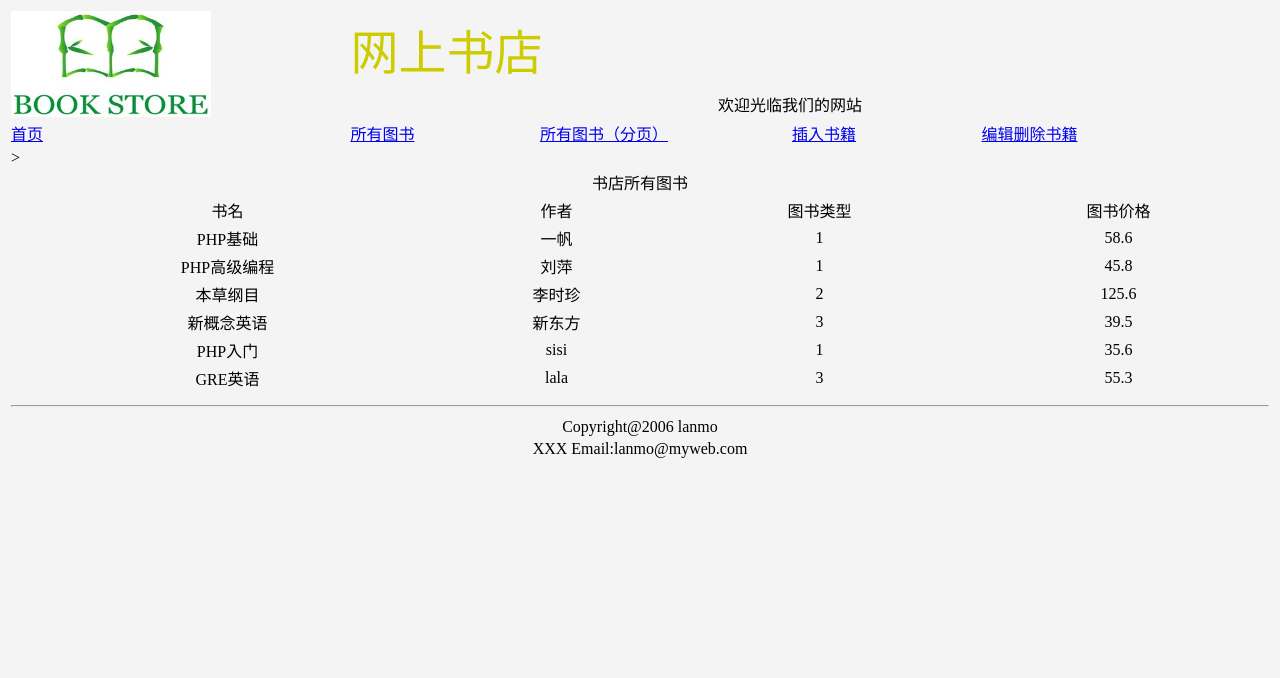
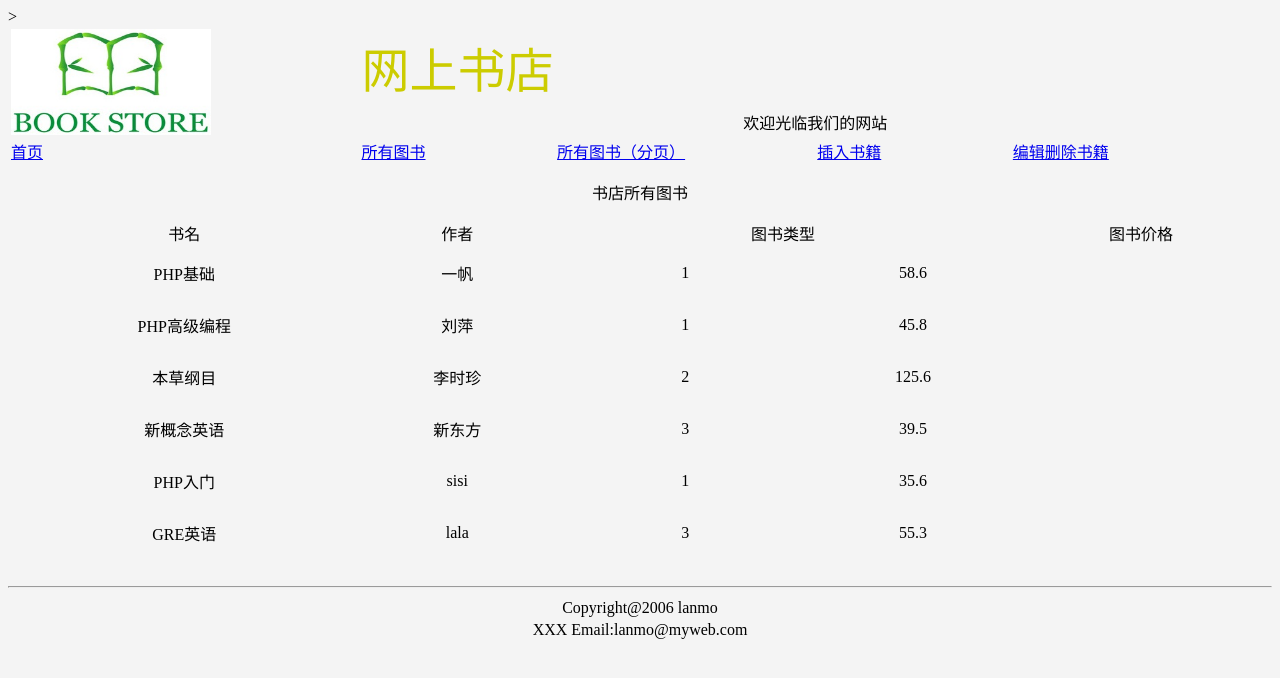
Before and after one commit to forteacherspaper/simplebookstore, a PHP site: page /allbooklist.php in a window 1280 px wide. Shown: the top 678 px of the page. Run offline with PHP 8.4, Linux system fonts and the light colour scheme; data comes from the database, SQL or seed files in the repository.

Commit message:
Update allbooklist.php

```diff
--- a/allbooklist.php
+++ b/allbooklist.php
@@ -22,7 +22,7 @@
                 <td hight="68" colspan="4">
                     <font face="隶书" size="+4" color="#cccc00">网上书店</font>
                 </td>
-                <td width="10%" rowspan="2">&nbsp;</td>
+
             </tr>
             <tr>
                 <td colspan="4" align="center">欢迎光临我们的网站</td>
@@ -36,27 +36,23 @@
 		        </td>
 				<td width="20%" height="20"><a href="allbooklist_pg.php">所有图书（分页）</a></td>
 				<td width="15%" height="20" align="left " valign="middle">
-			    <a href="addbook.php">插入书籍</a>
-			</td>
+			    <a href="addbook.php">插入书籍</a></td>
                 <td width="20%" height="20" align="left " valign="middle">
-			    <a href="deletebook.php">编辑删除书籍</a>
-			</td>
-			<td width="15%" height="20">&nbsp;</td>
+			   		<a href="deletebook.php">编辑删除书籍</a></td>
 		</tr>
+
 				        <tr>
-                        <td height="169" colspan="6" align="cneter">
-			<table width="100%" border="0">
-                            <tr>
-                                <td colspan="4" align="center">书店所有图书</td>>
+                                <td colspan="5" align="center" height="50">书店所有图书</td>>
                             </tr>
                             <tr valign="middle">
                                 <td align="center">书名</td>
                                 <td align="center">作者</td>
-                                <td align="center">图书类型</td>
+                                <td align="center" colspan="2">图书类型</td>
                                 <td align="center">图书价格</td>
                             </tr>
+
                             <?php do{ ?>
-                            <tr valign="middle" align="center">
+                            <tr valign="middle" align="center"  height="50">
                                 <td><?php echo $row_Book['bookname'];?></td>
                                 <td><?php echo $row_Book['bookauthor'];?></td>
                                 <td><?php echo $row_Book['booktype'];?></td>
@@ -66,10 +62,13 @@
                             ?>
                         </table>
                         </td>
+                        <br />
                 </tr>
             <tr>
 			<td colspan="6"><table width="100%" border="0">
+			</tr>
 			<hr>
+
 			<tr>
 				<td align="center" valign="middle">Copyright@2006 lanmo</td>
 			</tr>
@@ -77,7 +76,6 @@
 				<td align="center" valign="middle">XXX Email:lanmo@myweb.com </td>
              </tr>
 			</table>
-			</td>
-            </tr>
+
     </body>
 </html>
```
Lines whose indentation alone changed are shown as unchanged.
